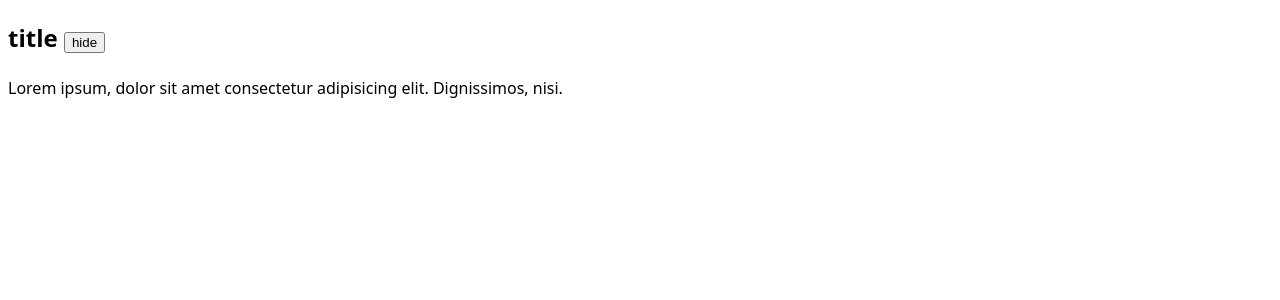
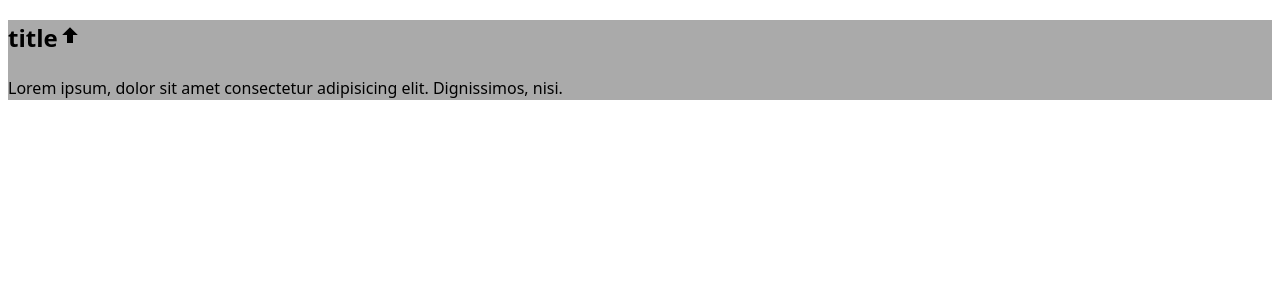
Before and after one commit to MakarKolesnyk/react, a React (Vite) app: page / in a window 1280 px wide. Shown: the top 300 px of the page. Built offline with nearby package versions, Linux system fonts and the light colour scheme.

Commit message:
Add changeColor

```diff
--- a/package.json
+++ b/package.json
@@ -10,6 +10,9 @@
     "preview": "vite preview"
   },
   "dependencies": {
+    "@mdi/js": "^7.4.47",
+    "@mdi/react": "^1.6.1",
+    "mdi-react": "^9.4.0",
     "react": "^19.2.0",
     "react-dom": "^19.2.0"
   },
--- a/src/components/ToggleText/ToggleText.jsx
+++ b/src/components/ToggleText/ToggleText.jsx
@@ -1,15 +1,29 @@
 import { useState } from "react";
+import Icon from "@mdi/react";
+import { mdiArrowDownBold, mdiArrowUpBold } from "@mdi/js";
+import { getRandomColor } from "../../utils";
 
 const ToggleText = (props) => {
+  const [color, setColor] = useState("#aaaaaa");
   const [close, setClose] = useState(true);
   const { title } = props;
   const changeClose = () => {
     setClose(!close);
   };
+  const changeColor = () => {
+    setColor(getRandomColor());
+  };
   return (
-    <div>
+    <div onClick={changeColor} style={{ backgroundColor: color }}>
       <h2>
-        {title} <button onClick={changeClose}>{close ? "hide" : "open"}</button>
+        {title}
+        <span onClick={changeClose}>
+          {close ? (
+            <Icon path={mdiArrowUpBold} size={1} />
+          ) : (
+            <Icon path={mdiArrowDownBold} size={1} />
+          )}
+        </span>
       </h2>
       {close && (
         <p>
--- /dev/null
+++ b/src/utils/index.js
@@ -0,0 +1,9 @@
+export function getRandomColor() {
+    const letters = "0123456789ABCDEF";
+    let color = "#";
+    for (let i = 0; i < 6; i++) {
+      color += letters[Math.floor(Math.random() * 16)];
+    }
+
+    return color;
+  }
```
Also changed, not shown: 1 other file (tests, documents, lock files or other folders).
